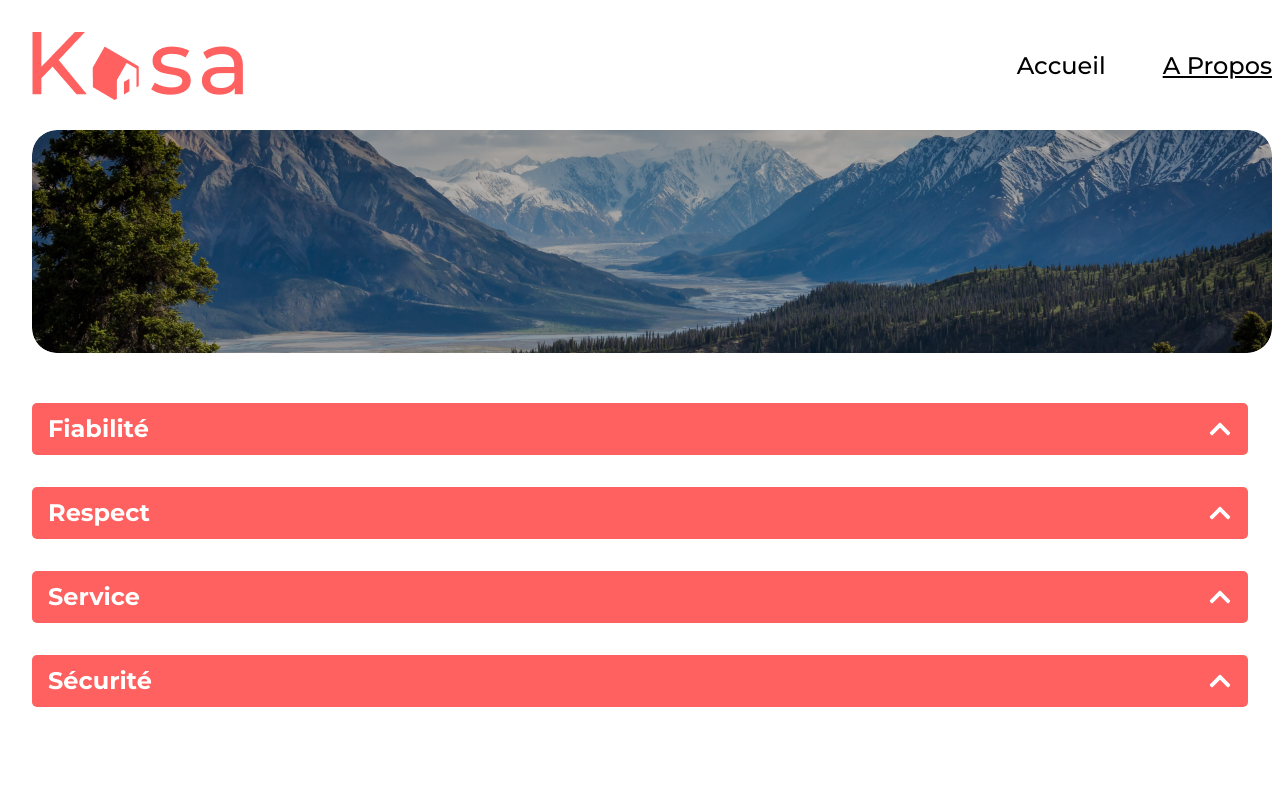
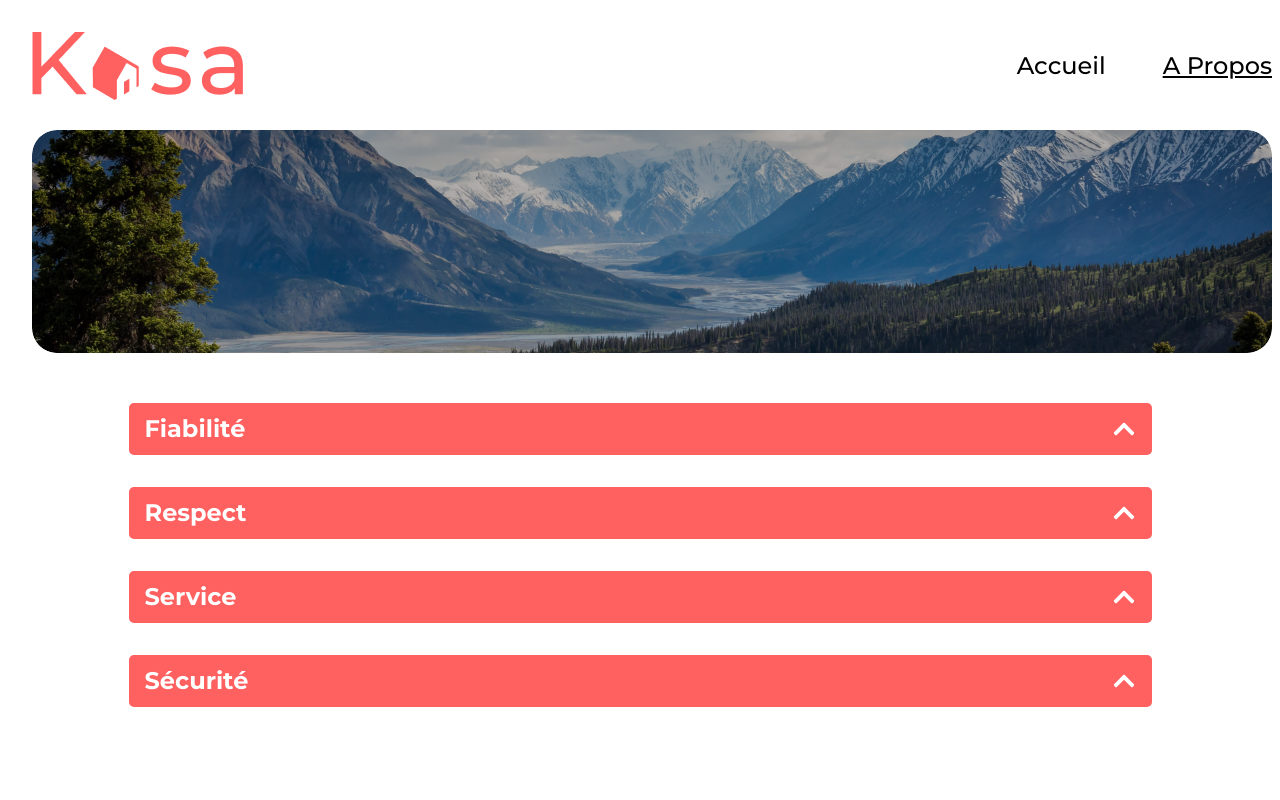
Before and after one commit to S0ph1e22/Kasa, a React (Vite) app: page /APropos in a window 1280 px wide. Shown: the top 800 px of the page. Built offline with nearby package versions, Linux system fonts and the light colour scheme; a web font is replaced by a local one.

Commit message:
ajustement collabs

```diff
--- a/src/styles/Apropos.scss
+++ b/src/styles/Apropos.scss
@@ -6,8 +6,9 @@
     margin: 0 auto;
     display: grid;
 
-    @media (max-width: 1440px) and (min-width: 375px) {
+    @media (max-width: 1240px) and (min-width: 375px) {
         width: 100%;
+        max-width: 1023px;
     }
 
 }
```
